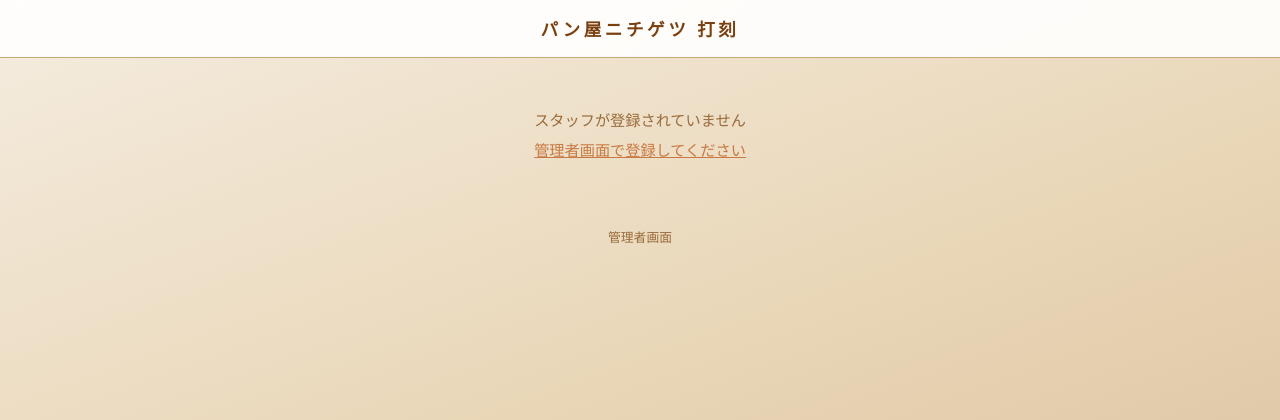
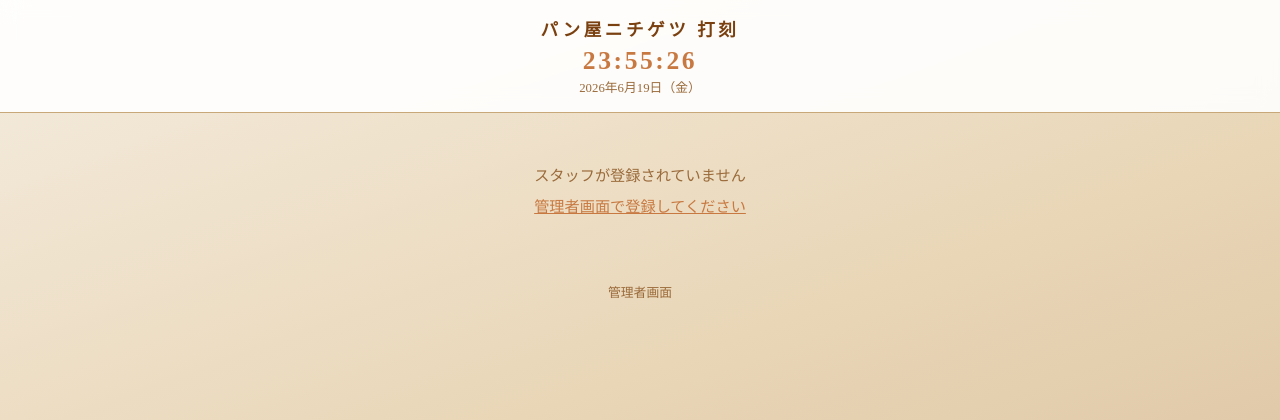
Before and after one commit to like0the0wind-ai/nichigetu-kaisha, a Flask app: page / in a window 1280 px wide. Shown: the top 420 px of the page. Run offline with Flask 3, Linux system fonts and the light colour scheme; data that the repository does not hold is empty; some libraries are stand-ins or nearby versions.

Commit message:
feat: 打刻画面に現在時刻・日付を表示

```diff
--- a/attendance_app/templates/index.html
+++ b/attendance_app/templates/index.html
@@ -146,7 +146,24 @@
 <body>
   <header>
     <h1>パン屋ニチゲツ 打刻</h1>
+    <div id="clock" style="font-size:1.6rem;font-weight:bold;color:#c87941;letter-spacing:.1em;margin-top:.3rem;"></div>
+    <div id="clock-date" style="font-size:.8rem;color:#9a6a3a;margin-top:.1rem;"></div>
   </header>
+  <script>
+    function updateClock() {
+      const now = new Date();
+      const h = String(now.getHours()).padStart(2,'0');
+      const m = String(now.getMinutes()).padStart(2,'0');
+      const s = String(now.getSeconds()).padStart(2,'0');
+      document.getElementById('clock').textContent = h + ':' + m + ':' + s;
+      const days = ['日','月','火','水','木','金','土'];
+      const d = now;
+      document.getElementById('clock-date').textContent =
+        d.getFullYear() + '年' + (d.getMonth()+1) + '月' + d.getDate() + '日（' + days[d.getDay()] + '）';
+    }
+    updateClock();
+    setInterval(updateClock, 1000);
+  </script>
 
   {% if staff_status %}
   <div class="staff-grid">
```
